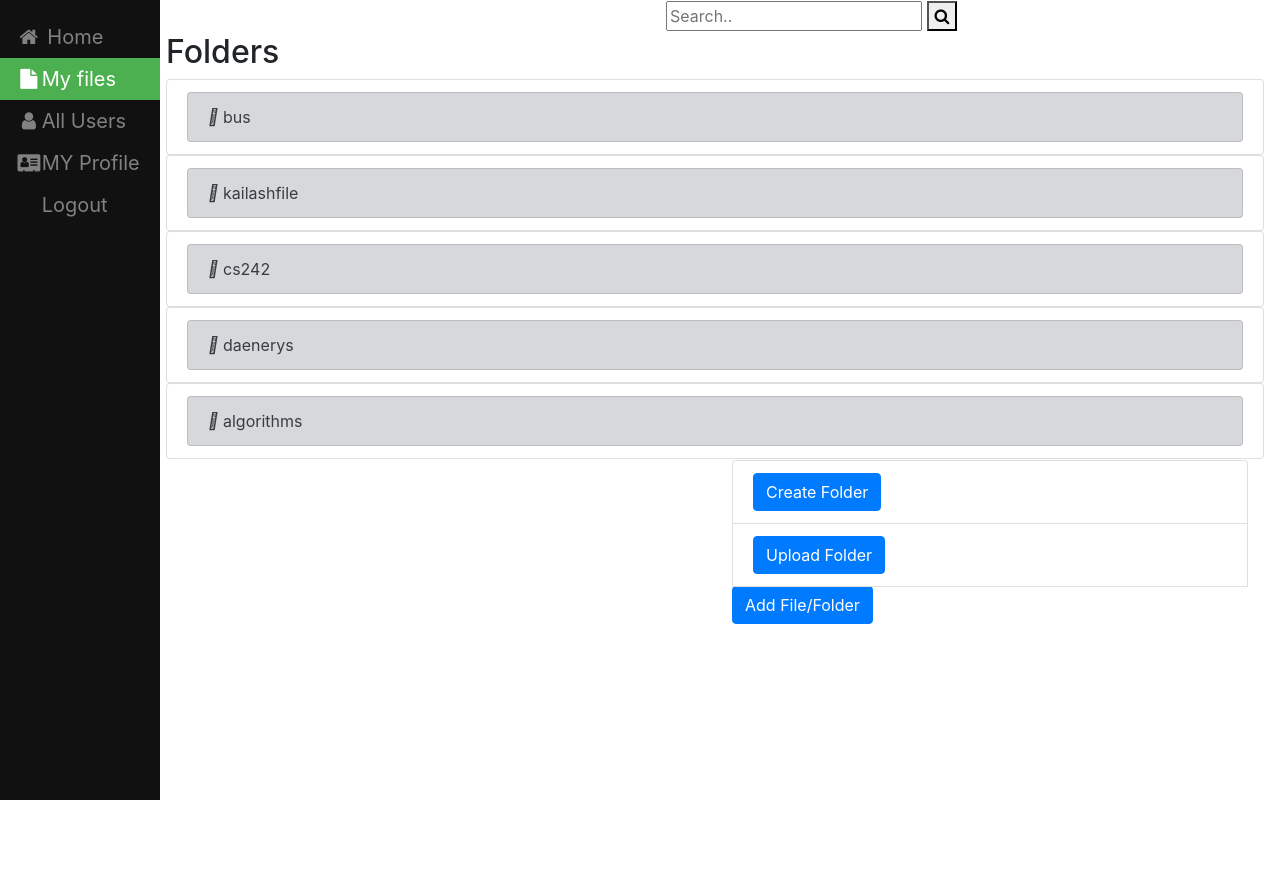
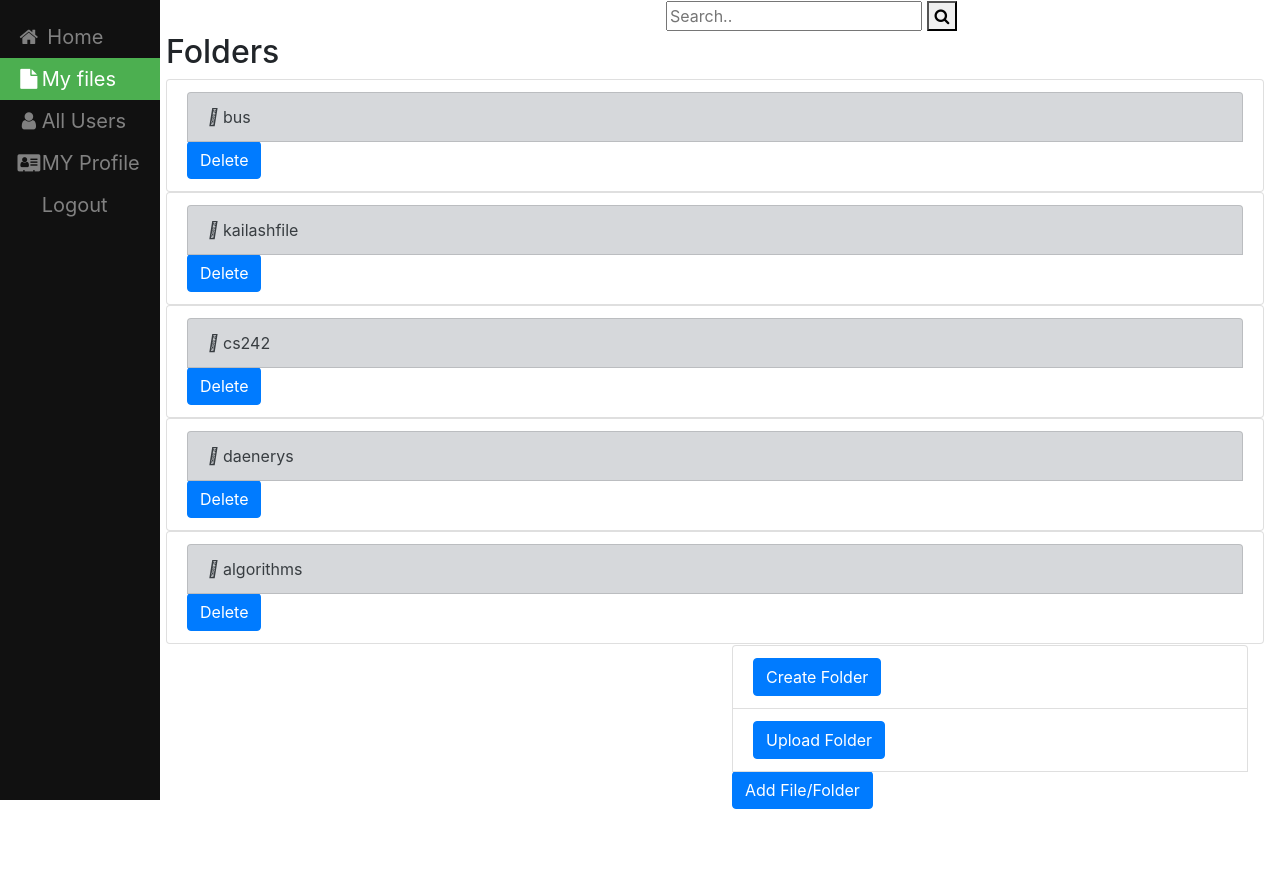
Before and after one commit to BUNNY-1269/Doc_Sharings, a Django app: page /folder/1/ in a window 1280 px wide. Shown: the top 871 px of the page. Before the commit the page ends 800 px from the top, so only its background shows below. Run offline with Django 3.2, Linux system fonts and the light colour scheme; data comes from the database, SQL or seed files in the repository; some libraries are stand-ins or nearby versions.

Commit message:
Update user_linkedfiles.html

```diff
--- a/templates/filesharing/user_linkedfiles.html
+++ b/templates/filesharing/user_linkedfiles.html
@@ -55,7 +55,9 @@
         <div class="list-group">
              <div class="list-group-item">
                  <a href="{% url 'filesharing:user-linked-files' f.id %}" class="list-group-item list-group-item-action list-group-item-secondary "><i class='fas fa-folder'></i> {{ f }} </a>
-             </div>
+                   <a  href="{% url 'filesharing:folder-delete' f.id %}" ><button type="button" class="btn btn-primary">Delete</button></a>
+
+          </div>
         </div>
  {% endfor %}
 
```
